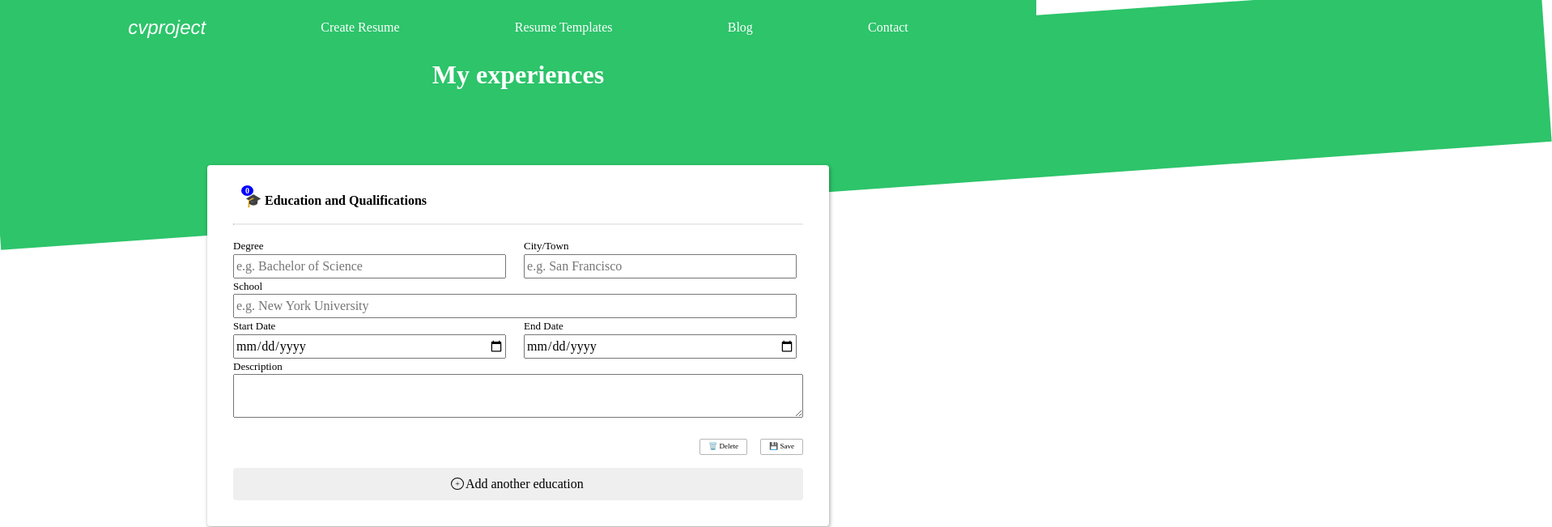
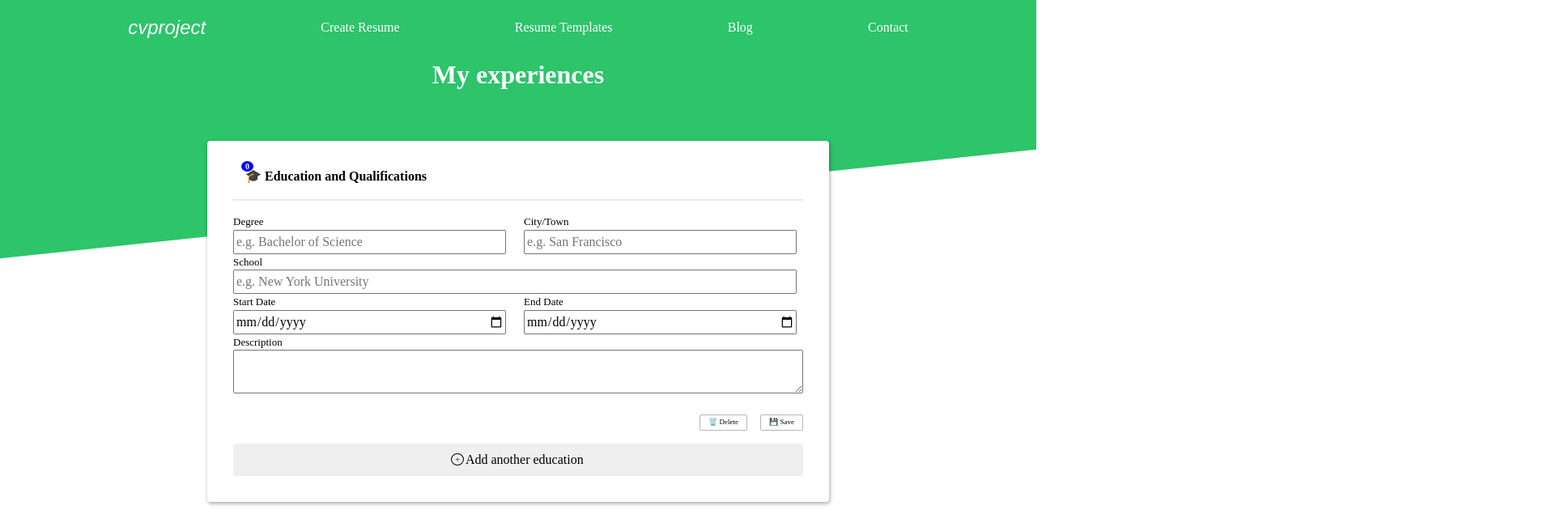
Before and after one commit to chucoyos/cv-project, a React (Create React App) app: page /cv-project/experiences in a window 1280 px wide. Shown: the top 651 px of the page at 81% size, 1917 px wide, since content can reach past the window. Built offline with nearby package versions, Linux system fonts and the light colour scheme.

Commit message:
Style decoration bar

```diff
--- a/src/components/DecorationBar.module.css
+++ b/src/components/DecorationBar.module.css
@@ -1,10 +1,11 @@
 .decorationBar {
-  background-color: #2DC46A;
+  position: relative;
+  top: -80px;
+  z-index: -2;
+  bottom: -100px;
+  left: 0;
+  width: 100%;
   height: 200px;
-  position: relative;
-  top: -90px;
-  right: 8px;
-  rotate: -4deg;
-  width: 150%;
-  z-index: -4;
+  background: #2dc46a;
+  transform: skewY(-6deg);
 }
--- a/src/components/Experiences.module.css
+++ b/src/components/Experiences.module.css
@@ -1,6 +1,6 @@
 .experiencesCard {
   position: relative;
-  top: -160px;
+  top: -190px;
   background-color: #fff;
   display: flex;
   flex-direction: column;
```
